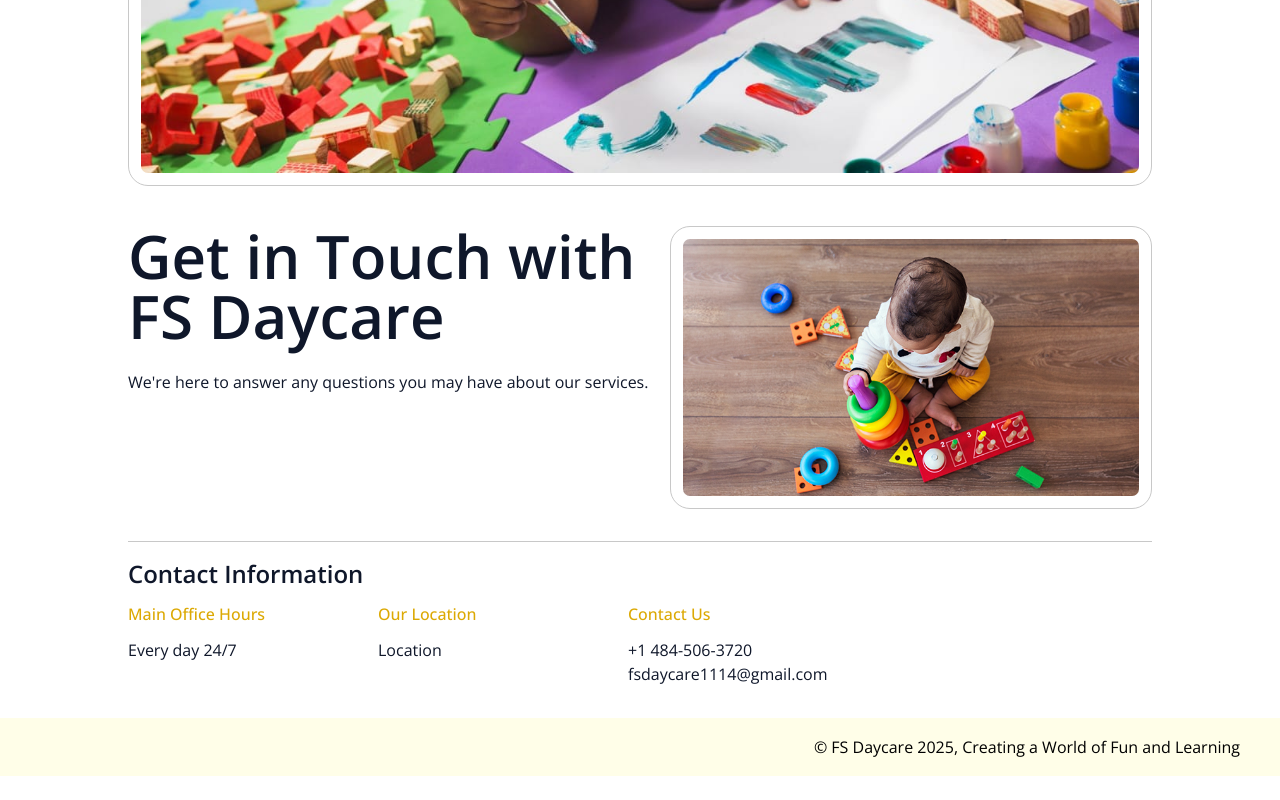
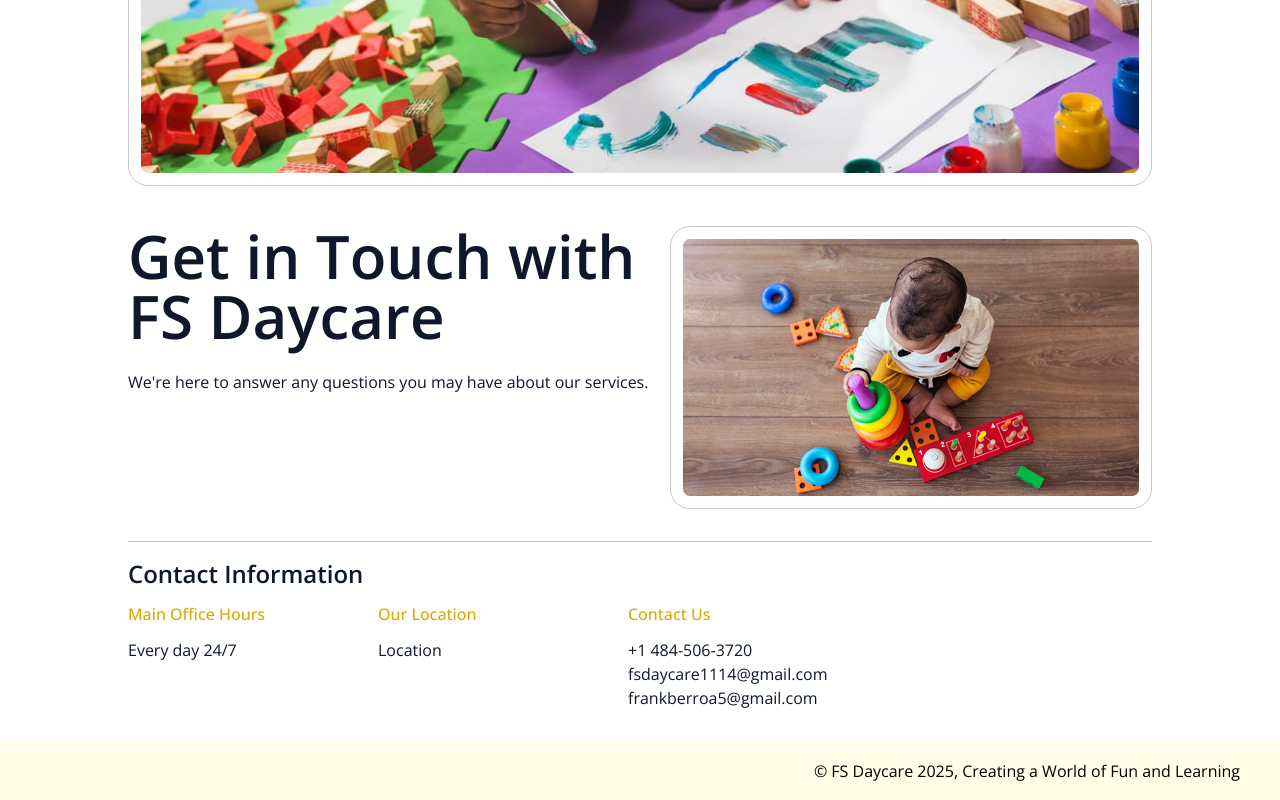
Before and after one commit to AnnielDev/fs-daycare, a Vue app: page / in a window 1280 px wide. Shown: the part 1045-1845 px from the top of the page. Before the commit the page ends 1821 px from the top, so only its background shows below. Built offline with nearby package versions, Linux system fonts and the light colour scheme; some icons are missing.

Commit message:
style: adding new email

```diff
--- a/src/views/HomeView.vue
+++ b/src/views/HomeView.vue
@@ -54,6 +54,7 @@ import { AkTiktokFill, AkInstagramFill } from '@kalimahapps/vue-icons'
           <h4 class="capitalize font-medium">contact us</h4>
           <span class="text-[#0f172a]">+1 484-506-3720</span>
           <span class="lowercase text-[#0f172a]">FSDAYCARE1114@GMAIL.COM</span>
+          <span class="lowercase text-[#0f172a]">frankberroa5@gmail.com</span>
         </article>
       </div>
     </section>
```
